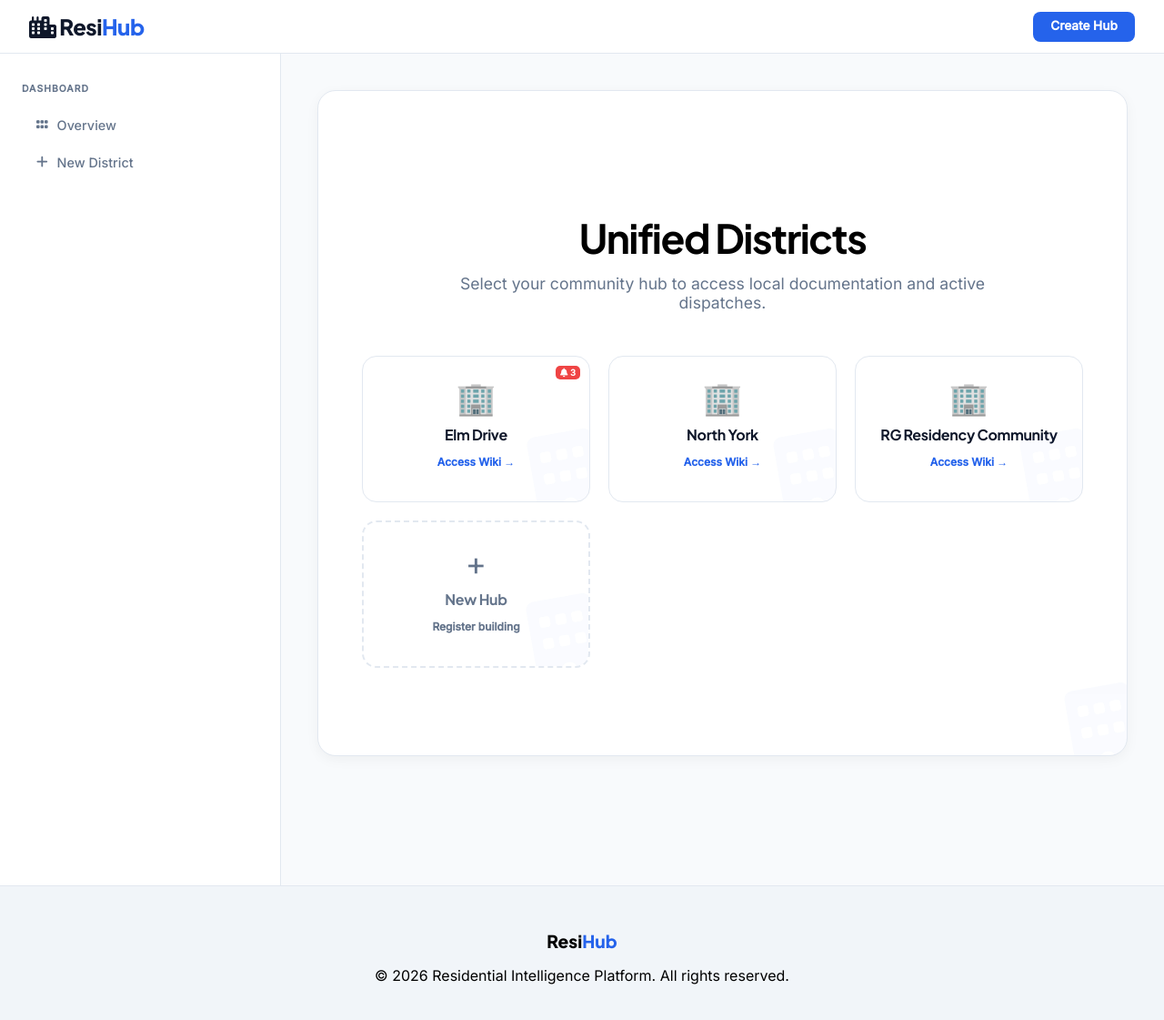
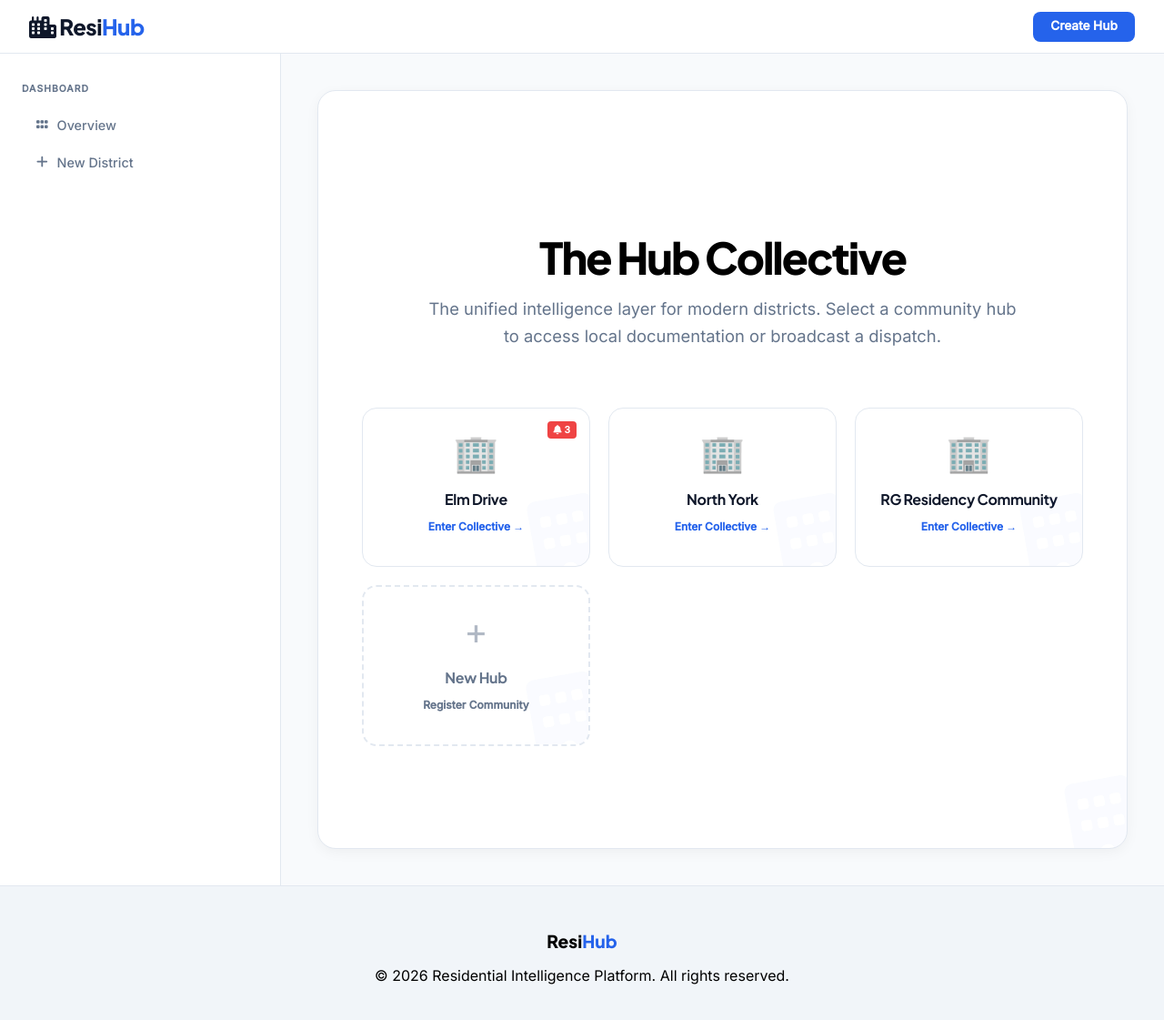
Before and after one commit to dekumar2-lab/lab-community, a Jekyll site: the page built from index.html, in a window 1280 px wide and 1146 px high. Shown: the top 1121 px of the window at 91% size. Built offline with Jekyll 4.4.1, drawn with Linux system fonts in a browser that asks for light colours.

Commit message:
Upgraded the design 4

```diff
--- a/index.html
+++ b/index.html
@@ -2,9 +2,11 @@
 layout: default
 title: Home
 ---
-<div style="text-align: center; padding: 3rem 0;">
-    <h1 style="font-size: 2.75rem; margin-bottom: 0.75rem; letter-spacing: -1.5px;">Unified Districts</h1>
-    <p style="color: var(--text-muted); font-size: 1.1rem; max-width: 600px; margin: 0 auto 3rem auto;">Select your community hub to access local documentation and active dispatches.</p>
+<div style="text-align: center; padding: 4rem 0;">
+    <h1 style="font-size: 3rem; margin-bottom: 0.75rem; letter-spacing: -2px; font-weight: 800;">The Hub Collective</h1>
+    <p style="color: var(--text-muted); font-size: 1.15rem; max-width: 650px; margin: 0 auto 4rem auto; line-height: 1.6;">
+        The unified intelligence layer for modern districts. Select a community hub to access local documentation or broadcast a dispatch.
+    </p>
 
     <div class="community-grid">
         {% assign condos = site.pages | map: 'condo' | uniq | compact %}
@@ -12,20 +14,20 @@ title: Home
             {% assign alerts = site.pages | where: "layout", "broadcast" | where: "condo", building %}
             <a href="{{ site.baseurl }}/content/{{ building | slugify }}/" class="hub-card">
                 {% if alerts.size > 0 %}
-            <div style="position: absolute; top: 10px; right: 10px; background: #ef4444; color: white; font-size: 0.6rem; padding: 2px 5px; border-radius: 5px; font-weight: 800;">
+                <div style="position: absolute; top: 12px; right: 12px; background: #ef4444; color: white; font-size: 0.65rem; padding: 3px 7px; border-radius: 6px; font-weight: 800; border: 2px solid white;">
                     <i class="fa-solid fa-bell"></i> {{ alerts.size }}
                 </div>
                 {% endif %}
-            <div style="font-size: 2.2rem; margin-bottom: 0.5rem;">🏢</div>
-            <h3>{{ building }}</h3>
-            <p>Access Wiki →</p>
+                <div style="font-size: 2.5rem; margin-bottom: 1rem; opacity: 0.9;">🏢</div>
+                <h3 style="font-weight: 700;">{{ building }}</h3>
+                <p>Enter Collective →</p>
             </a>
         {% endfor %}
 
-        <a href="{{ site.baseurl }}/submit.html?mode=new" class="hub-card" style="border: 2px dashed var(--border); background: transparent;">
-            <div style="font-size: 2.2rem; margin-bottom: 0.5rem; color: var(--text-muted);">+</div>
+        <a href="{{ site.baseurl }}/submit.html?mode=new" class="hub-card" style="border: 2px dashed var(--border); background: transparent; box-shadow: none;">
+            <div style="font-size: 2.5rem; margin-bottom: 1rem; color: var(--text-muted); opacity: 0.5;">+</div>
             <h3 style="color: var(--text-muted);">New Hub</h3>
-            <p style="color: var(--text-muted);">Register building</p>
+            <p style="color: var(--text-muted);">Register Community</p>
         </a>
     </div>
 </div>
```
Lines whose indentation alone changed are shown as unchanged.
